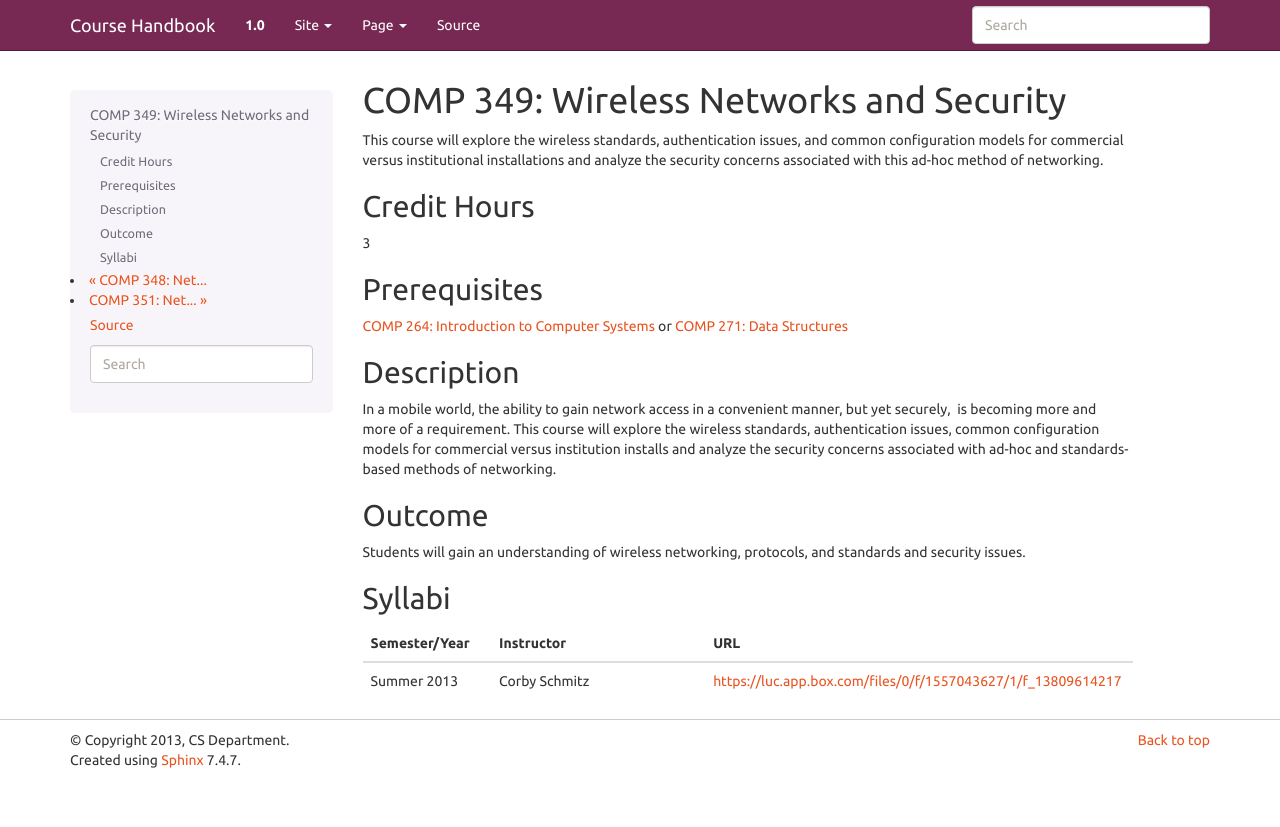
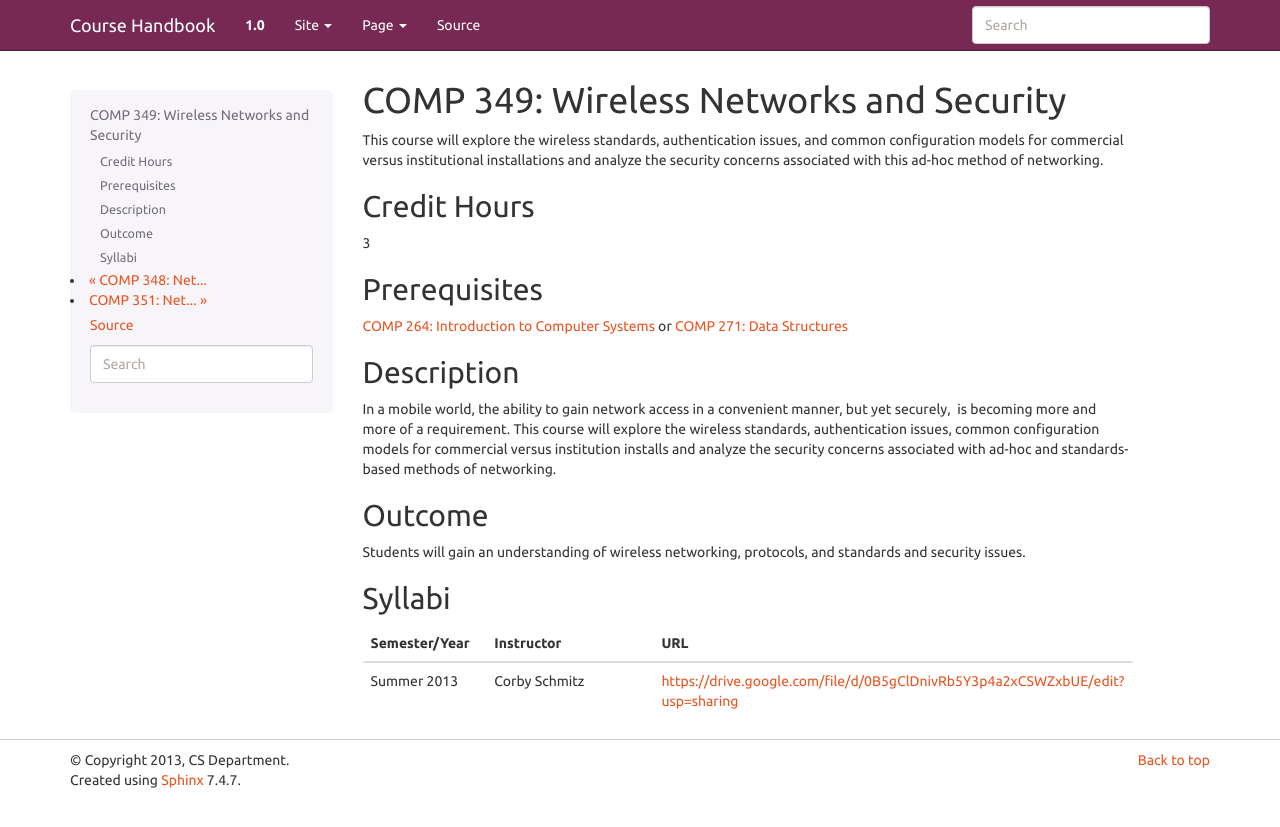
Before and after one commit to kyang5/coursedescriptions, a Sphinx documentation site: the page built from source/comp349.rst, in a window 1280 px wide. Shown: the top 827 px of the page. Built offline with Sphinx 7.4.7, drawn with Linux system fonts in a browser that asks for light colours; some of the changed lines change nothing that is shown.

Commit message:
Updated syllabus info for COMP 349

```diff
--- a/source/comp349.rst
+++ b/source/comp349.rst
@@ -35,4 +35,4 @@
    	:header: "Semester/Year", "Instructor", "URL"
    	:widths: 15, 25, 50
 
-	"Summer 2013", "Corby Schmitz", "https://luc.app.box.com/files/0/f/1557043627/1/f_13809614217"
+	"Summer 2013", "Corby Schmitz", "https://drive.google.com/file/d/0B5gClDnivRb5Y3p4a2xCSWZxbUE/edit?usp=sharing"
```
